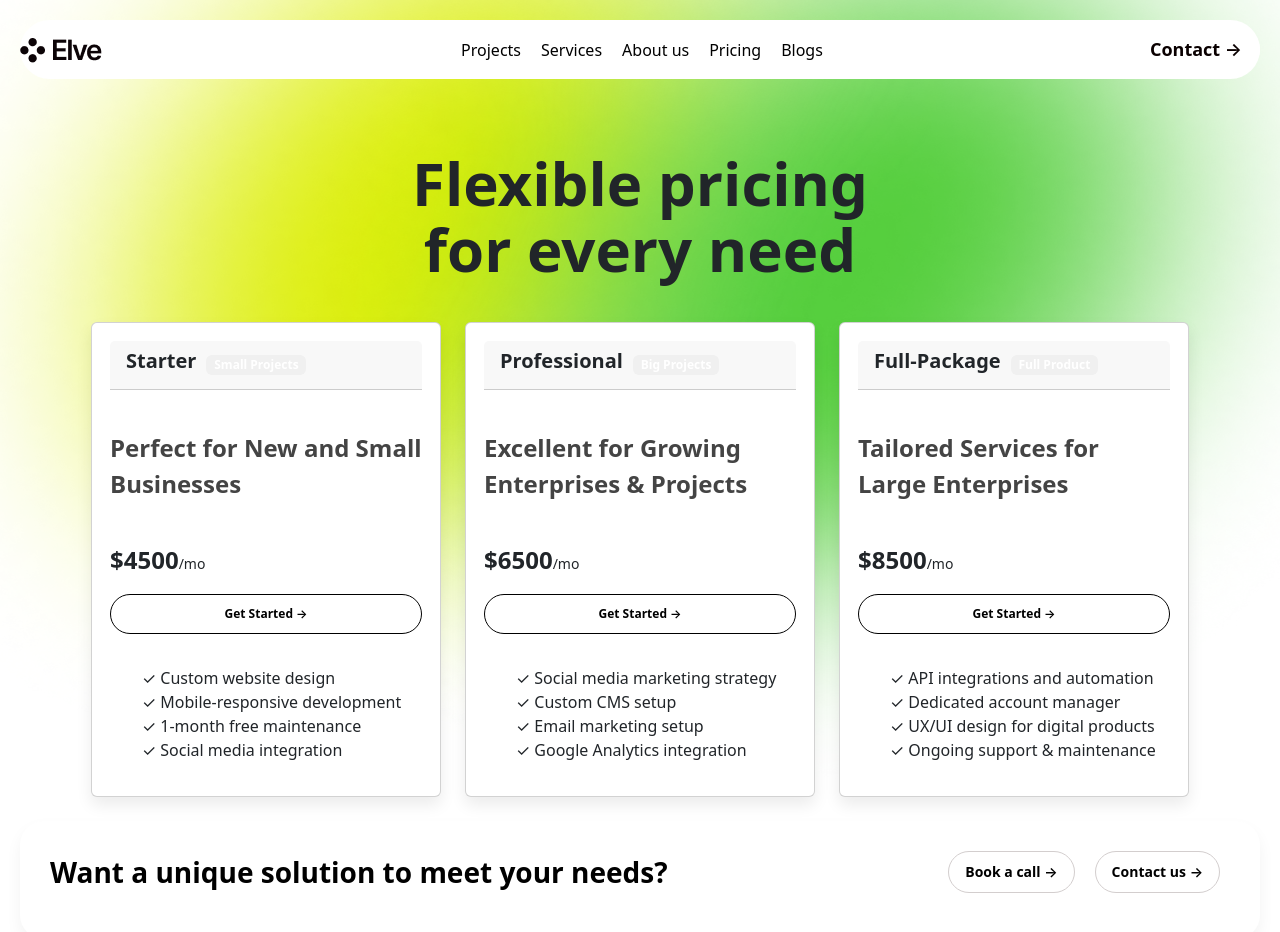
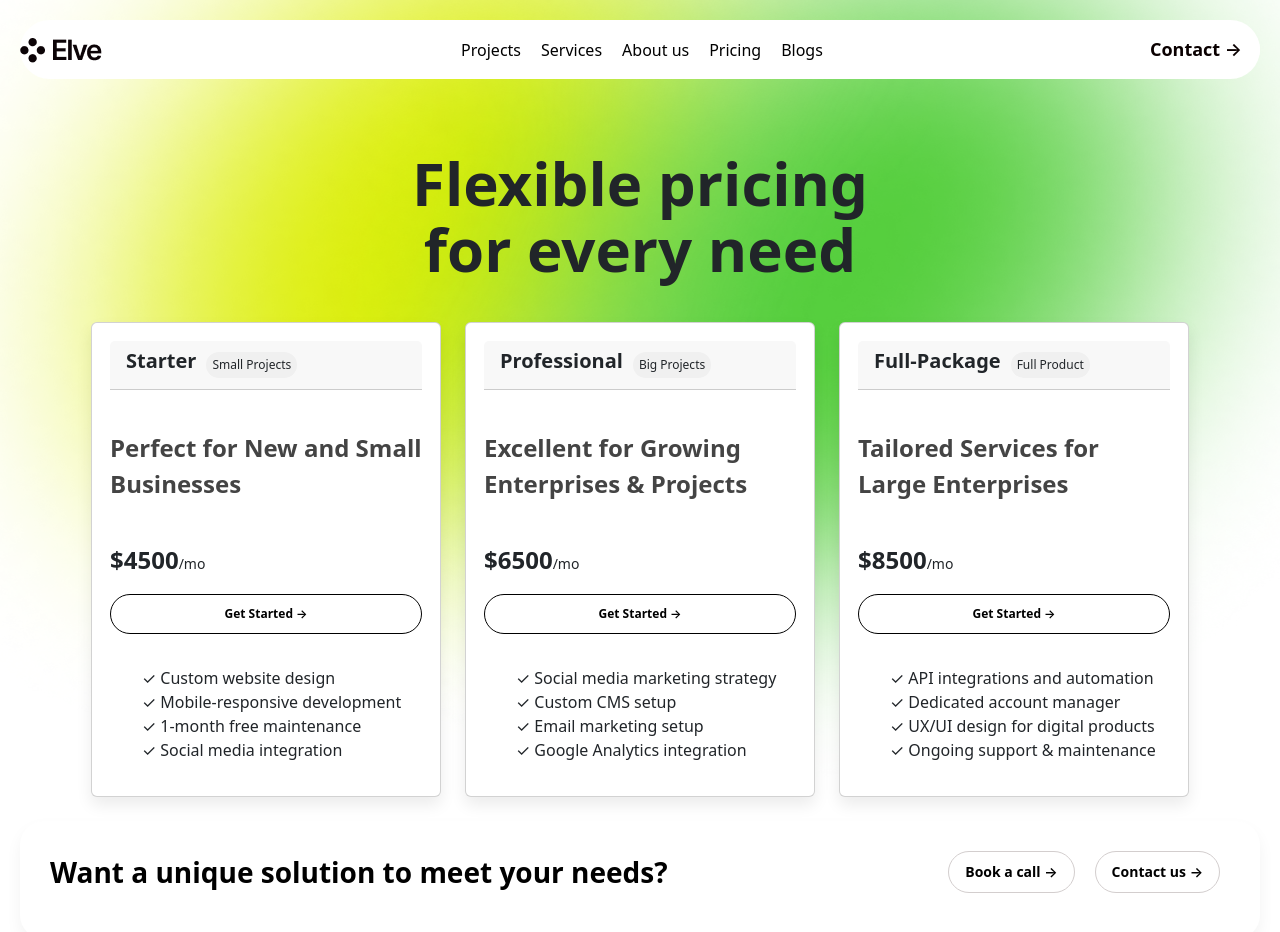
Before and after one commit to henaakter/digital-agency, a React (Vite) app in the folder frontend/: page /pricing in a window 1280 px wide. Shown: the top 932 px of the page. Built offline with nearby package versions, Linux system fonts and the light colour scheme.

Commit message:
fixed some bug

```diff
--- a/frontend/src/index.css
+++ b/frontend/src/index.css
@@ -87,6 +87,12 @@ body {
 .container {
   padding: 180px 20px;
   text-align: center;
+  border-radius: 10px;
+  position: relative;
+  z-index: 1;
+  min-width: 100%;
+  margin: 0 auto;
+  overflow-x: clip;
 }
 
 .container .shape {
@@ -655,7 +661,7 @@ strong {
   margin-right: 10px;
 }
 
-.badge {
+.pricing-badge {
   background: #f0f0f0;
   font-size: 12px;
   padding: 4px 6px;
@@ -960,6 +966,9 @@ strong {
 .recent-work {
   padding: 180px 20px;
   text-align: center;
+  position: relative;
+  z-index: 1;
+  overflow-x: clip;
 }
 
 .recent-work .shape {
@@ -1202,6 +1211,9 @@ strong {
   padding: 180px 20px;
   text-align: center;
   color: white;
+  position: relative;
+  z-index: 1;
+  overflow-x: clip;
 }
 
 .services-banner .shape {
@@ -1689,7 +1701,6 @@ p {
 .swiper-button-next{
   right: 0 !important;
 }
-
 .learn-container {
   text-align: center;
   padding: 40px 20px;
--- a/frontend/src/pages/Home.jsx
+++ b/frontend/src/pages/Home.jsx
@@ -399,7 +399,7 @@ const Home = () => {
           <div className="card">
             <div className="card-header">
               <h3>Starter</h3>
-              <span className="badge">Small Projects</span>
+              <span className="pricing-badge">Small Projects</span>
             </div>
             <p className="pricing-desc">Perfect for New and Small Businesses</p>
             <div className="price">
@@ -417,7 +417,7 @@ const Home = () => {
           <div className="card">
             <div className="card-header">
               <h3>Professional</h3>
-              <span className="badge">Big Projects</span>
+              <span className="pricing-badge">Big Projects</span>
             </div>
             <p className="pricing-desc">
               Excellent for Growing Enterprises & Projects
@@ -437,7 +437,7 @@ const Home = () => {
           <div className="card">
             <div className="card-header">
               <h3>Full-Package</h3>
-              <span className="badge">Full Product</span>
+              <span className="pricing-badge">Full Product</span>
             </div>
             <p className="pricing-desc">
               Tailored Services for Large Enterprises
--- a/frontend/src/pages/Pricing.jsx
+++ b/frontend/src/pages/Pricing.jsx
@@ -23,7 +23,7 @@ const Pricing = () => {
           <div className="card">
             <div className="card-header">
               <h3>Starter</h3>
-              <span className="badge">Small Projects</span>
+              <span className="pricing-badge">Small Projects</span>
             </div>
             <p className="pricing-desc">Perfect for New and Small Businesses</p>
             <div className="price">
@@ -41,7 +41,7 @@ const Pricing = () => {
           <div className="card">
             <div className="card-header">
               <h3>Professional</h3>
-              <span className="badge">Big Projects</span>
+              <span className="pricing-badge">Big Projects</span>
             </div>
             <p className="pricing-desc">
               Excellent for Growing Enterprises & Projects
@@ -61,7 +61,7 @@ const Pricing = () => {
           <div className="card">
             <div className="card-header">
               <h3>Full-Package</h3>
-              <span className="badge">Full Product</span>
+              <span className="pricing-badge">Full Product</span>
             </div>
             <p className="pricing-desc">
               Tailored Services for Large Enterprises
```
